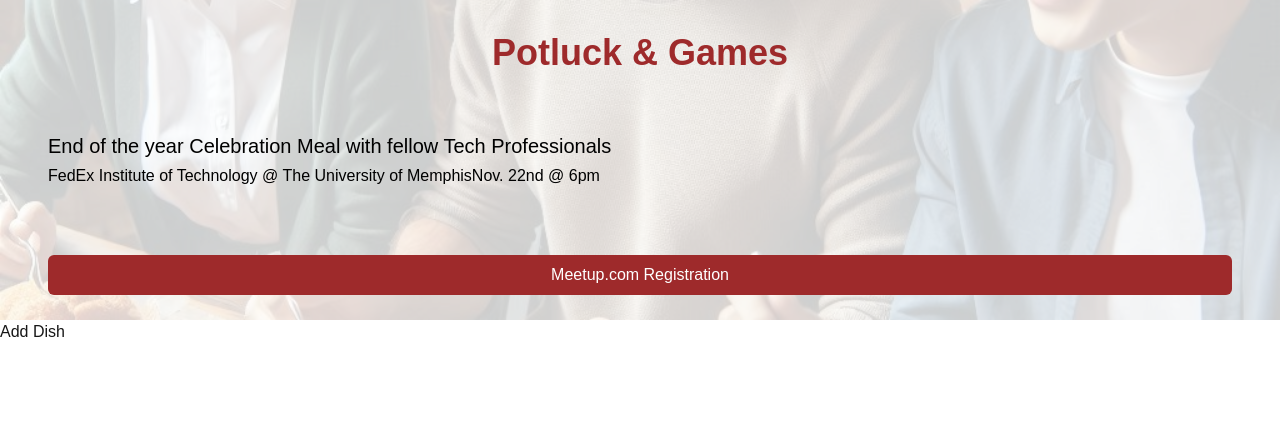
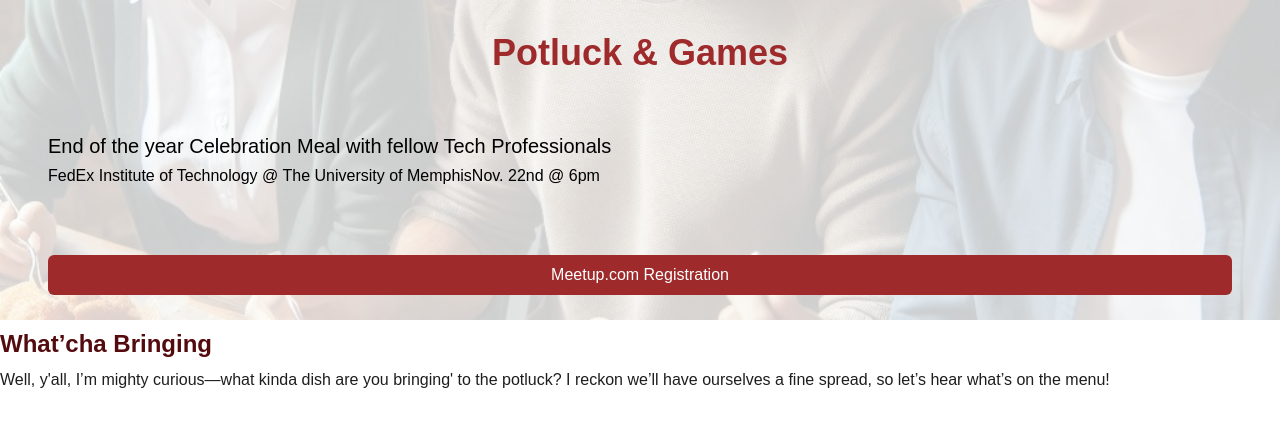
Before and after one commit to jcsmileyjr/potluckgames, a Next.js app: page / in a window 1280 px wide. Shown: the top 426 px of the page. Built offline with nearby package versions, Linux system fonts and the light colour scheme.

Commit message:
Feat AddDish- Initial text color setting and copy

```diff
--- a/src/app/components/AddDish/AddDish.tsx
+++ b/src/app/components/AddDish/AddDish.tsx
@@ -3,7 +3,8 @@ export default function AddDish() {
 
     return (
         <section className="flex-1">
-            Add Dish
+            <h2 className="text-primaryBrown font-bold text-left text-2xl py-2">What’cha Bringing</h2>
+            <p className="text-blackaccent1">Well, y'all, I’m mighty curious—what kinda dish are you bringing' to the potluck? I reckon we’ll have ourselves a fine spread, so let’s hear what’s on the menu!</p>
         </section>
     )
 }
--- a/tailwind.config.ts
+++ b/tailwind.config.ts
@@ -12,6 +12,9 @@ const config: Config = {
       'primaryBrown' : '#540b0e',
       'white' : '#FFFFFF',
       'black' : '#000000',
+      'blackaccent1' : '#1e1e1e',
+      'blackaccent2' : '#4a4a4a',
+      'blackaccent3' : '#2c2c2c',
     },
     extend: {
       backgroundImage: {
```
